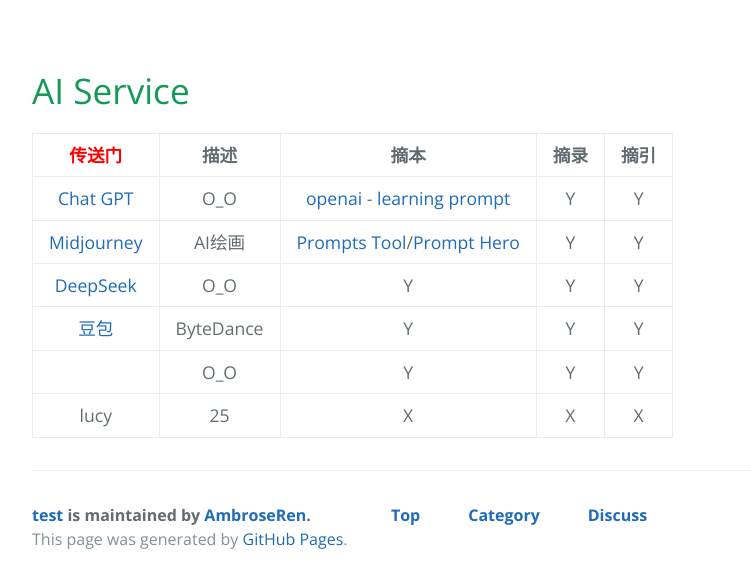
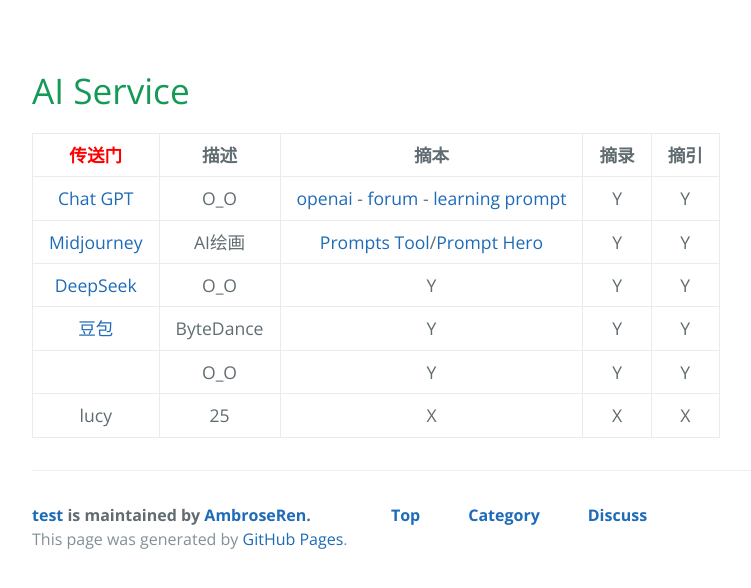
Before and after one commit to AmbroseRen/test, a Jekyll site: the page built from Data/AI/index.md, in a window 1280 px wide. Shown: the top 588 px of the page, without its empty margins (192-943 px from the left). Built offline with Jekyll 4.4.1, drawn with Linux system fonts in a browser that asks for light colours; nearby versions of some CDN libraries; our own code applies the rules of GitHub Pages for plain Markdown files; library files that are not in the unit come from our copies; the repository's description, which GitHub fills in, is left out.

Commit message:
Update index.md

```diff
--- a/Data/AI/index.md
+++ b/Data/AI/index.md
@@ -20,7 +20,7 @@
 
 | [<font color="#ff0000">传送门</font>](../../navigation.md) | 描述 | 摘本 | 摘录 | 摘引 |
 |:---:|:---:|:---:|:---:|:---:|
-| [Chat GPT](https://chat.openai.com/auth/login) | O_O | [openai](https://openai.com/) - [learning prompt](https://learningprompt.wiki/) | Y | Y |
+| [Chat GPT](https://chat.openai.com/auth/login) | O_O | [openai](https://openai.com/) - [forum](https://forum.openai.com/) - [learning prompt](https://learningprompt.wiki/) | Y | Y |
 | [Midjourney](https://www.midjourney.com/) | AI绘画 | [Prompts Tool](https://prompt.noonshot.com/)/[Prompt Hero](https://prompthero.com/) | Y | Y |
 | [DeepSeek](https://www.deepseek.com/) | O_O | Y | Y | Y |
 | [豆包](https://www.doubao.com/chat/) | ByteDance | Y | Y | Y |
```
